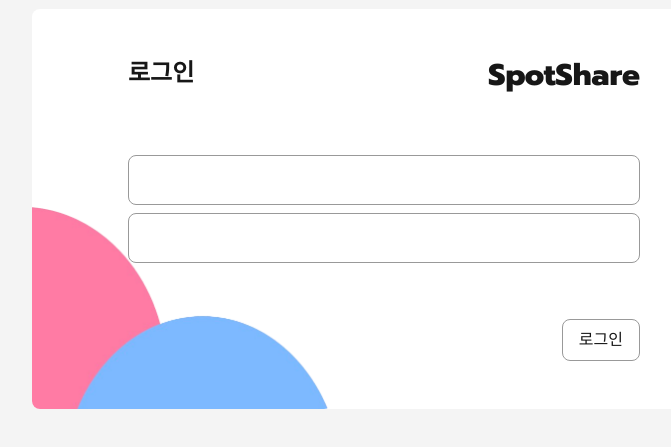
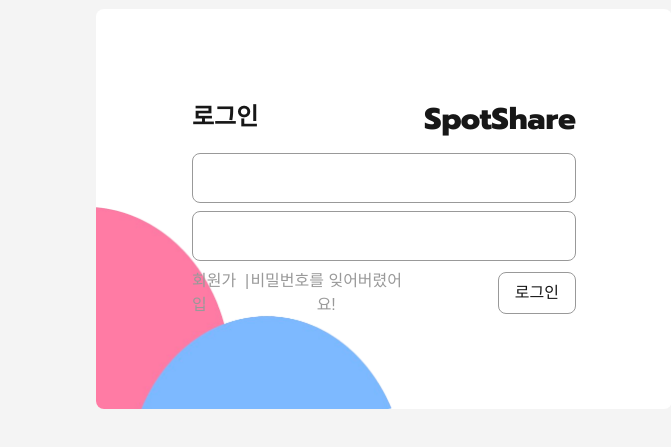
Before and after one commit to InQ-InQ-InQ-InQ-InQ/2025-Project-Team1-Winter-FE, a Next.js app: page /login in a window 1280 px wide. Shown: the part 191-638 px from the top of the page, without its empty margins (256-927 px from the left). Built offline with nearby package versions, Linux system fonts and the light colour scheme.

Commit message:
refactor: separate parts

```diff
--- a/src/widgets/login/ui/LoginLayout.tsx
+++ b/src/widgets/login/ui/LoginLayout.tsx
@@ -6,19 +6,12 @@ import React from "react";
 
 export default function LoginLayout() {
   return (
-    <div className="relative flex h-[50%] w-[80%] flex-col justify-center gap-4 rounded-lg bg-white md:w-[55%]">
-      <div className="absolute top-0 flex w-full justify-between px-12 pt-12 md:px-24">
-        <span className="text-2xl font-bold">로그인</span>
-        <Link href="/" className="prompt-extrabold text-3xl">
-          SpotShare
-        </Link>
-      </div>
+    <div className="relative flex h-[50%] w-[80%] flex-col justify-center gap-4 rounded-lg bg-white xl:w-[45%]">
+      <LoginHeader />
       <div className="z-10 flex flex-col gap-y-2 px-12 md:px-24">
         <TextField />
         <TextField />
-      </div>
-      <div className="absolute bottom-0 flex w-full justify-end px-12 pb-12 md:px-24">
-        <Button name="로그인" />
+        <LoginFooter />
       </div>
       <Image
         width="300"
@@ -30,3 +23,33 @@ export default function LoginLayout() {
     </div>
   );
 }
+
+function LoginHeader() {
+  return (
+    <div className="flex w-full justify-between px-12 md:px-24">
+      <span className="text-2xl font-bold">로그인</span>
+      <Link href="/" className="prompt-extrabold text-3xl">
+        SpotShare
+      </Link>
+    </div>
+  );
+}
+
+function LoginFooter() {
+  return (
+    <div className="flex w-full items-center justify-between">
+      <div className="flex w-[55%] justify-between">
+        <Link href="/join">
+          <span className="text-gray text-md cursor-pointer hover:text-gray-600">
+            회원가입
+          </span>
+        </Link>
+        <span className="text-gray text-md hidden lg:block">|</span>
+        <button className="text-gray text-md hidden cursor-pointer hover:text-gray-600 lg:block">
+          비밀번호를 잊어버렸어요!
+        </button>
+      </div>
+      <Button name="로그인" />
+    </div>
+  );
+}
```
